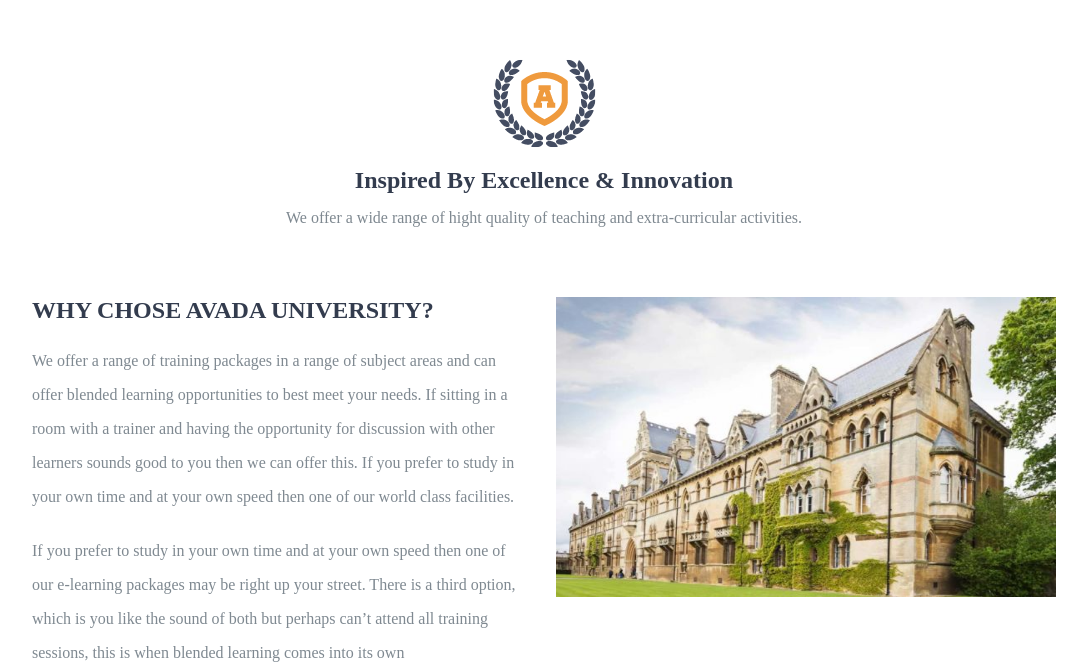
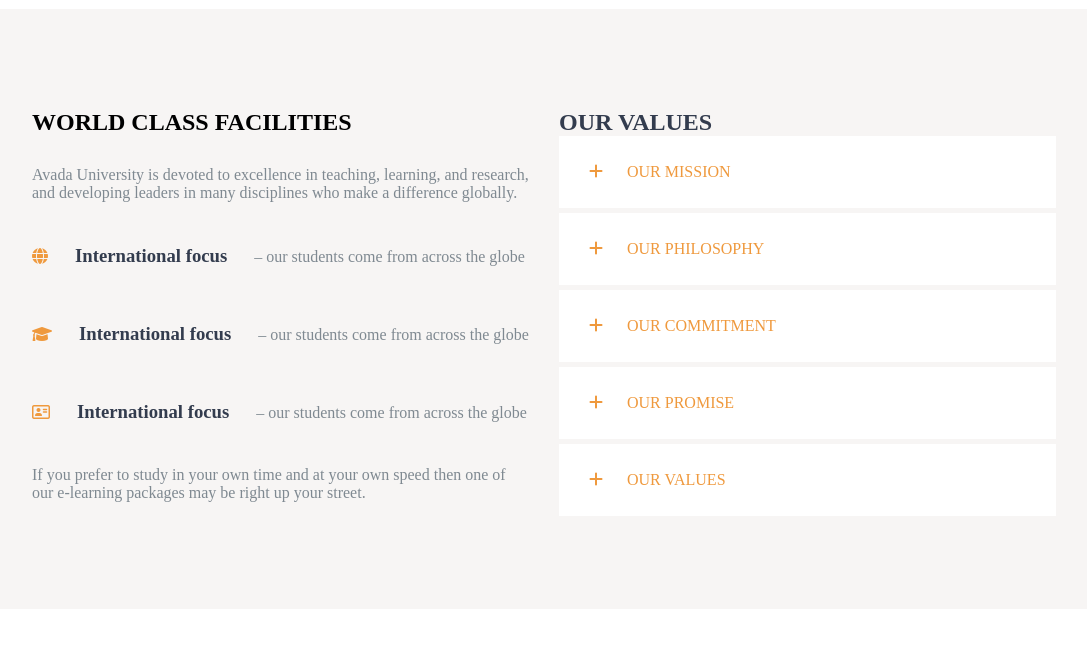
Before and after one commit to Angelo7x/proj-html-vuejs, a Vue app: page / in a window 1280 px wide. Shown: the part 1529-2200 px from the top of the page, without its empty margins (96-1183 px from the left). Built offline with nearby package versions, Linux system fonts and the light colour scheme.

Commit message:
finita terza sezione

```diff
--- a/src/assets/style/variables.scss
+++ b/src/assets/style/variables.scss
@@ -4,7 +4,7 @@ $sizeFooterContainer: 90%;
 
 $firstColor: #333c4e;
 $secondColor: #7f8991;
-
+$thirdColor: #ef993d;
 .btn {
     padding: 5px 20px;
     color: white;
--- a/src/components/Header.vue
+++ b/src/components/Header.vue
@@ -100,9 +100,10 @@ export default {
 </script>
 
 <style lang="scss" scoped>
+@import '../assets/style/variables';
 header {
   height: 70px;
-  background-color: #ffab0b;
+  background-color: $thirdColor;
   .header-top {
     @import '../assets/style/variables';
     width: $sizeContainer;
@@ -154,11 +155,11 @@ header {
           text-decoration: none;
           color: $firstColor;
         &.active {
-          color: #ffab0b;
+          color: $thirdColor;
         }
         }
         a:hover {
-          color: #ffab0b;
+          color: $thirdColor;
         }
       }
     }
--- a/src/components/Main.vue
+++ b/src/components/Main.vue
@@ -28,20 +28,25 @@
         </div>
       </div>
     </div>
-    <div class="second-section">
-      <div class="logo-section">
-        <a href="#"><img src="../assets/img/page-logo-1.png" alt="logosection"></a>
-        <h2>Inspired By Excellence & Innovation</h2>
-        <p>We offer a wide range of hight quality of teaching and extra-curricular activities.</p>
-      </div>
-      <div class="middle-second-section">
-        <div class="left-text">
-          <h2>WHY CHOSE AVADA UNIVERSITY?</h2>
-          <p>We offer a range of training packages in a range of subject areas and can offer blended learning opportunities to best meet your needs. If sitting in a room with a trainer and having the opportunity for discussion with other learners sounds good to you then we can offer this. If you prefer to study in your own time and at your own speed then one of our world class facilities.</p>
-          <p>If you prefer to study in your own time and at your own speed then one of our e-learning packages may be right up your street. There is a third option, which is you like the sound of both but perhaps can’t attend all training sessions, this is when blended learning comes into its own</p>
+    <div class="third-section">
+      <div class="third-container">
+        <div class="third-left">
+          <h2>WORLD CLASS FACILITIES</h2>
+          <p>Avada University is devoted to excellence in teaching, learning, and research, and developing leaders in many disciplines who make a difference globally.</p>
+          <div>
+            <div><i class="fas fa-globe"></i> <h3>International focus</h3> <span>– our students come from across the globe</span> </div>
+            <div><i class="fas fa-graduation-cap"></i> <h3>International focus</h3> <span>– our students come from across the globe</span> </div>
+            <div><i class="far fa-address-card"></i> <h3>International focus</h3> <span>– our students come from across the globe</span> </div>
+          </div>
+          <p>If you prefer to study in your own time and at your own speed then one of our e-learning packages may be right up your street.</p>
         </div>
-        <div class="right-video">
-          <img width="500" height="300" src="../assets/img/business_seminar_event_feat-600x402.jpg" alt="img">
+        <div class="third-right">
+          <h2>OUR VALUES</h2>
+          <ul>
+            <li v-for="(text, index) in ourValues" :key="index">
+              <a :href="text.url"> <span v-html="text.valuesIcon"></span> {{text.valuesText}}</a>
+            </li>
+          </ul>
         </div>
       </div>
     </div>
@@ -51,6 +56,37 @@
 <script>
 export default {
     name: "Main",
+    data() {
+      return {
+        ourValues: [
+          {
+            valuesIcon: '<i class="fas fa-plus"></i>',
+            url: "#",
+            valuesText: "OUR MISSION",
+          },
+          {
+            valuesIcon: '<i class="fas fa-plus"></i>',
+            url: "#",
+            valuesText: "OUR PHILOSOPHY",
+          },
+          {
+            valuesIcon: '<i class="fas fa-plus"></i>',
+            url: "#",
+            valuesText: "OUR COMMITMENT",
+          },
+          {
+            valuesIcon: '<i class="fas fa-plus"></i>',
+            url: "#",
+            valuesText: "OUR PROMISE",
+          },
+          {
+            valuesIcon: '<i class="fas fa-plus"></i>',
+            url: "#",
+            valuesText: "OUR VALUES",
+          },
+        ]
+      }
+    }
 }
 </script>
 
@@ -114,4 +150,58 @@ section {
     }
   }
 }
+
+.third-section {
+  background-color: #f7f5f4;
+  height: 600px;
+  .third-container {
+    width: $sizeContainer;
+    display: flex;
+    margin: auto;
+    padding: 100px 0;
+    .third-left {
+      width: 50%;
+      div {
+        margin: 30px 0;
+      }
+      h3 {
+        display: inline-block;
+        color: $firstColor;
+        margin: 0 10px;
+        padding: 13px;
+      }
+      i {
+        color: $thirdColor;
+      }
+      span, p {
+        color: $secondColor;
+      }
+      p {
+        margin-top: 30px;
+      }
+    }
+    .third-right {
+      width: 50%;
+      margin-left: 30px;
+      h2 {
+        color: $firstColor;
+      }
+      li {
+        list-style: none;
+        padding: 27px 0;
+        background-color: #fff;
+        margin-bottom: 5px;
+        padding-left: 30px;
+      }
+      a {
+        text-decoration: none;
+        color: $thirdColor;
+        padding: 30px 0;
+        span {
+          margin-right: 20px;
+        }
+      }
+    }
+  }
+}
 </style>
```
